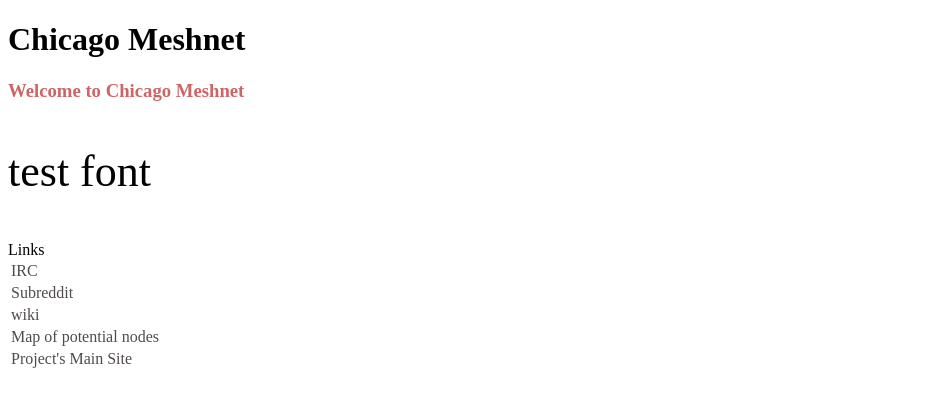
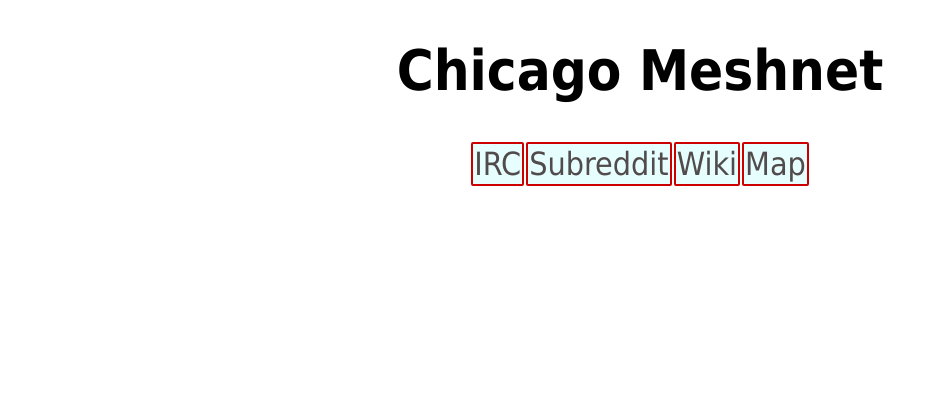
Before and after one commit to martyfoul/chicago.projectmeshnet.org, a plain HTML site: page index.html in a window 1280 px wide. Shown: the whole page, without its empty margins (0-938 px from the left). Drawn offline with Linux system fonts and the light colour scheme.

Commit message:
ready for primetime

```diff
--- a/index.html
+++ b/index.html
@@ -7,25 +7,14 @@
 <title>Chicago Meshnet</title>
 	<body>
 		<h1>Chicago Meshnet</h1>
-		<h3>Welcome to Chicago Meshnet</h3>
-		<p>test font</p>
 		<table>
-			<thead>Links</thead>
+			<thead></thead>
 			<tbody>
 				<tr>
-					<td><a href="http://chat.efnet.org:9090/?channels=%23chicagomeshnet&nick=wikiuser..">IRC</a></td>
-				</tr>
-				<tr>
+					<td><a href="http://chat.efnet.org:9090/?channels=%23chicagomeshnet&nick=wikiuser.."> IRC </a></td>
 					<td><a href="http://www.reddit.com/r/ChicagoMeshnet/">Subreddit</a></td>
-				</tr>
-				<tr>
-					<td><a href="https://wiki.projectmeshnet.org/Chicago_Meshnet">wiki</a></td>
-				</tr>
-				<tr>
-					<td><a href="https://maps.google.com/maps/ms?msa=0&msid=218092113347699185286.0004c4b7ab953bcee544f">Map of potential nodes</a></td>
-				</tr>
-				<tr>
-					<td><a href="https://projectmeshnet.org/">Project's Main Site</a></td>
+					<td><a href="https://wiki.projectmeshnet.org/Chicago_Meshnet">Wiki</a></td>
+					<td><a href="https://maps.google.com/maps/ms?msa=0&msid=218092113347699185286.0004c4b7ab953bcee544f">Map</a></td>
 				</tr>
 			</tbody>
 
--- a/stylesheet.css
+++ b/stylesheet.css
@@ -1,10 +1,13 @@
-p {
-    font-size: 44px;
+h3 {
+    color: black;
 }
-h3 {
-    color: #cc6666;
+td {
+    background-color: #E7FEFF;
+    text-align: center;
+    border: 2px #CD0000 solid;
+    font-style: inherit;
+    border-radius: 2px
 }
-
 h2 {
     color: #8a2be2;
 }
@@ -12,3 +15,16 @@
     color: #514b4b;
     text-decoration: none;
 }
+body {
+    background-color:
+}
+h1 {
+    text-align: center;
+    font-family: tahoma;
+    font-size: 3.5em
+}
+table {
+    margin: auto;
+    font-size: 2em;
+    font-family: tahoma
+}
```
